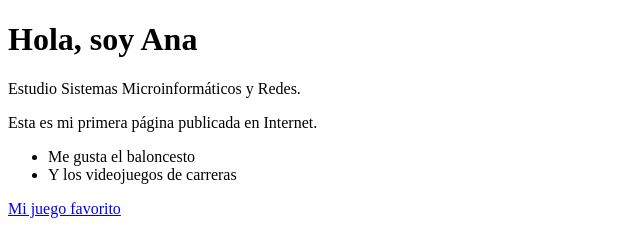
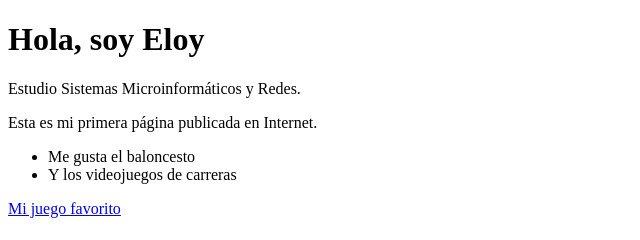
Before and after one commit to eloygago143/mi-primera-web, a plain HTML site: page index.html in a window 1280 px wide. Shown: the full height of the page, 0-640 px from the left. Drawn offline with Linux system fonts and the light colour scheme.

Commit message:
Change header name from Ana to Eloy

```diff
--- a/index.html
+++ b/index.html
@@ -6,7 +6,7 @@
   <title>La página de Ana</title>
 </head>
 <body>
-  <h1>Hola, soy Ana</h1>
+  <h1>Hola, soy Eloy </h1>
   <p>Estudio Sistemas Microinformáticos y Redes.</p>
   <p>Esta es mi primera página publicada en Internet.</p>
   <ul>
```
